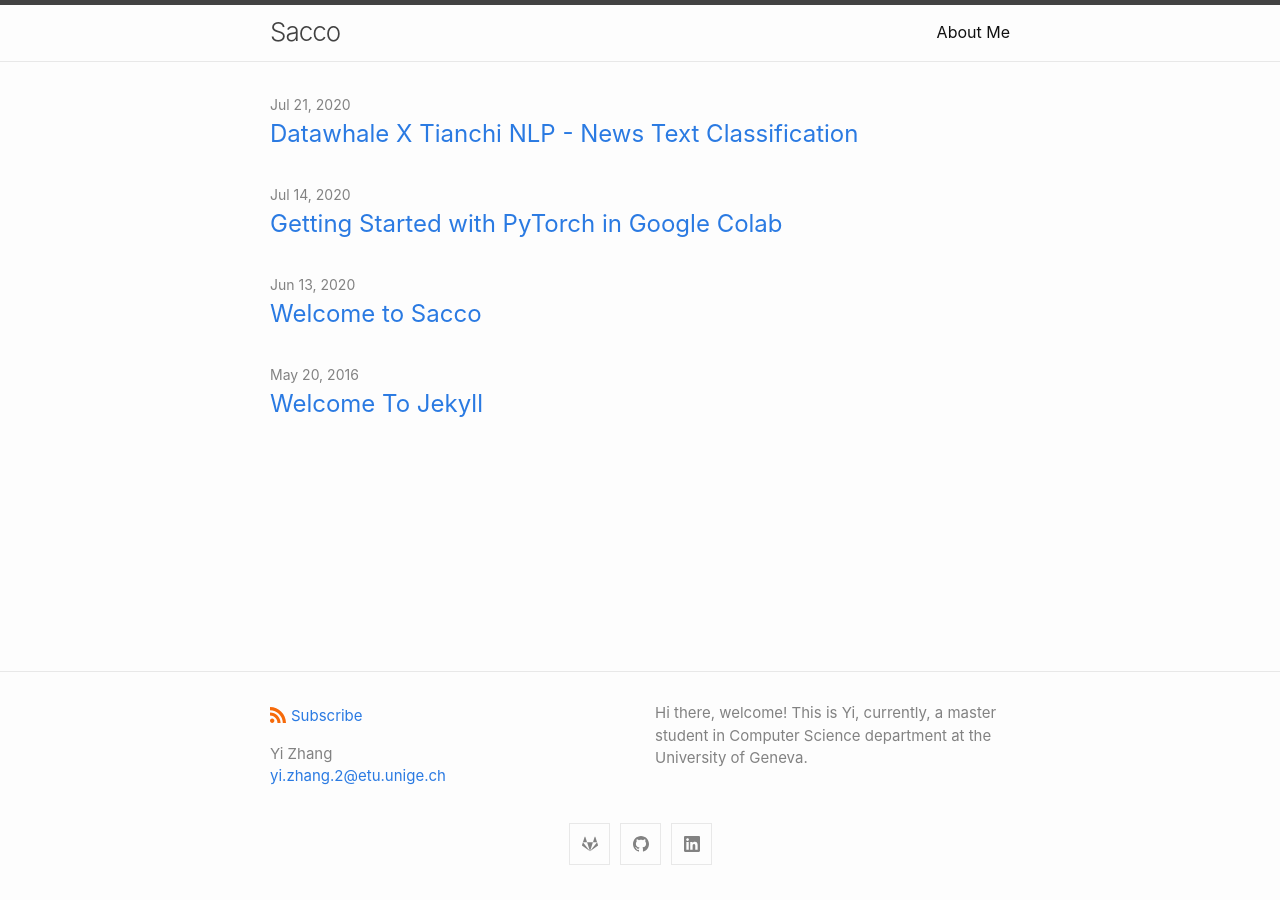
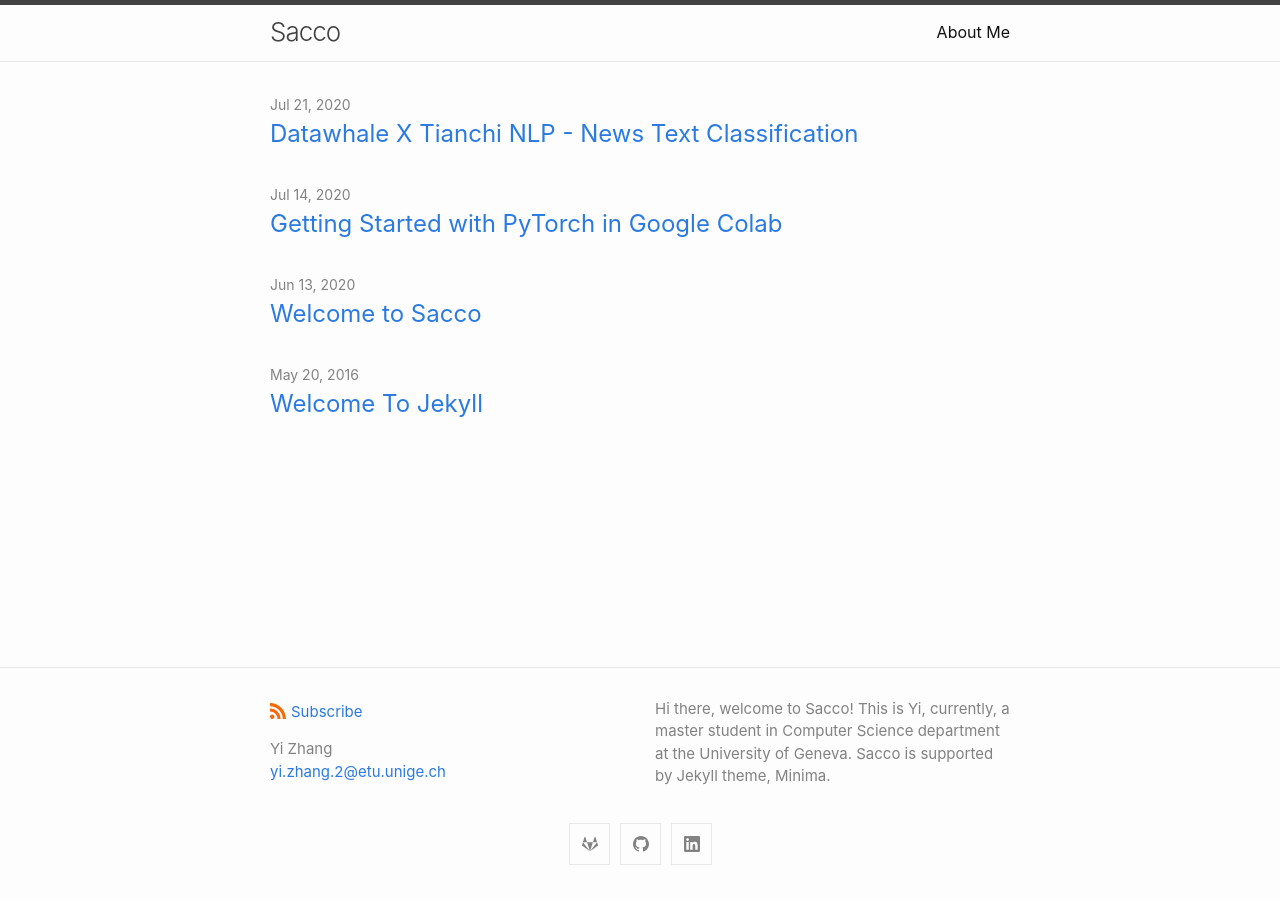
Before and after one commit to imyizhang/imyizhang.github.io, a Jekyll site: the page built from index.md, in a window 1280 px wide. Built offline with Jekyll 4.4.1, drawn with Linux system fonts in a browser that asks for light colours.

Commit message:
update the config

```diff
--- a/_config.yml
+++ b/_config.yml
@@ -3,7 +3,8 @@ author:
   name: Yi Zhang
   email: yi.zhang.2@etu.unige.ch
 description: > # this means to ignore newlines until "show_excerpts:"
-  Hi there, welcome! This is Yi, currently, a master student in Computer Science department at the University of Geneva.
+  Hi there, welcome to Sacco! This is Yi, currently, a master student in Computer Science department at the University of Geneva.
+  Sacco is supported by Jekyll theme, Minima.
 
 show_excerpts: false # set to true to show excerpts on the homepage
 
```
